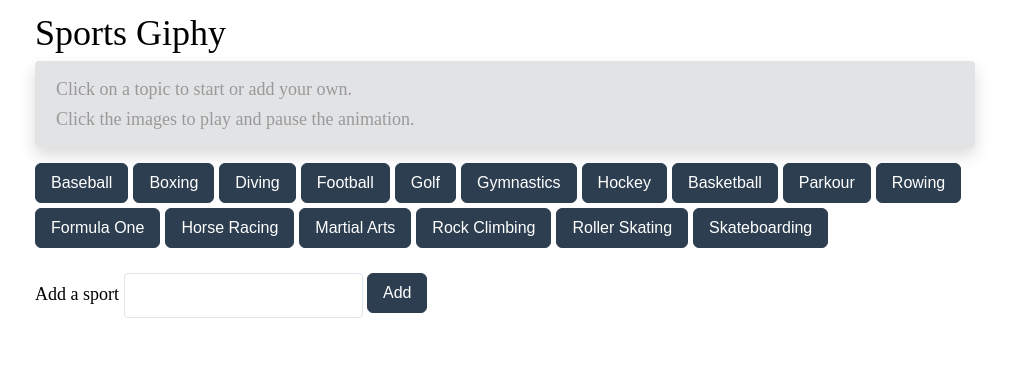
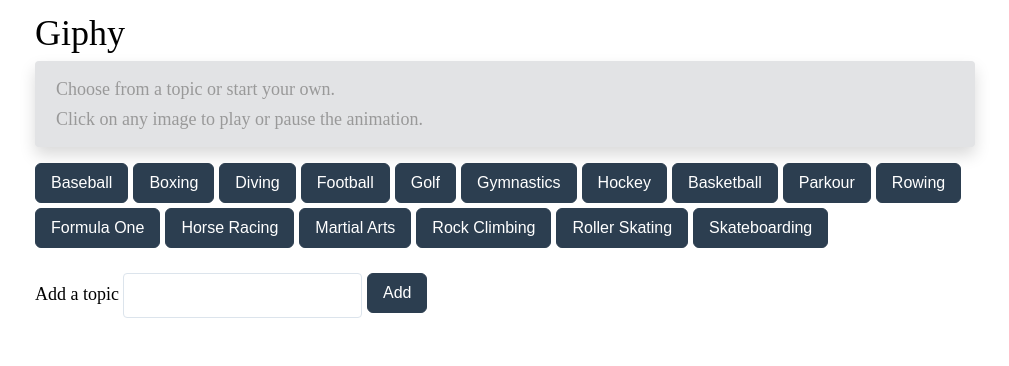
Before and after one commit to Neha039/GifTastic, a plain HTML site: page index.html in a window 1280 px wide. Shown: the whole page, without its empty margins (135-1144 px from the left). Drawn offline with nearby package versions, Linux system fonts and the light colour scheme.

Commit message:
added final changes to the index file

```diff
--- a/index.html
+++ b/index.html
@@ -7,14 +7,17 @@
 		<meta name="viewport" content="width=device-width, initial-scale=1">
 		<link rel="stylesheet" type="text/css" href="assets/css/reset.css">
 		<link rel="stylesheet" type="text/css" href="assets/css/style.css">
+
+		<script type="text/javascript" src="https://code.jquery.com/jquery-2.1.3.min.js"></script>
+		<script type="text/javascript" src="assets/javascript/app.js"></script>
 	</head>
 
 	<body>
 		<main class="container">
-			<h1>Sports Giphy</h1>
+			<h1>Giphy</h1>
 			<div id="hint">
-				<p>Click on a topic to start or add your own.</p>
-				<p>Click the images to play and pause the animation.</p>
+				<p>Choose from a topic or start your own.</p>
+				<p>Click on any image to play or pause the animation.</p>
 			</div>
 			<!--Container for buttons-->
 			<div id="buttons"></div>
@@ -23,7 +26,7 @@
 			<div id="msg"></div>
 
 			<div id="form">
-				<label>Add a sport</label>
+				<label>Add a topic</label>
 				<input type="text" name="add">
 				<button class="btn" id="add">Add</button>
 			</div>
@@ -34,7 +37,6 @@
 			</div>
 		</main>
 
-		<script type="text/javascript" src="https://code.jquery.com/jquery-2.1.3.min.js"></script>
-		<script type="text/javascript" src="assets/javascript/app.js"></script>
+
 	</body>
 </html>
```
